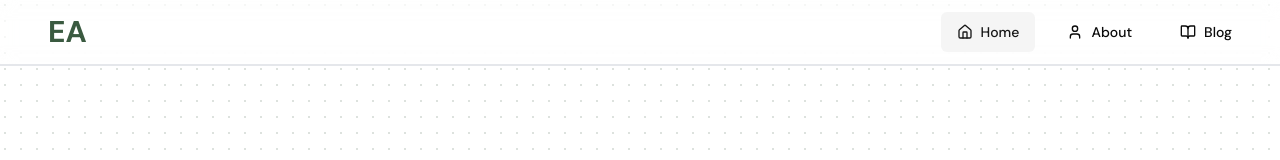
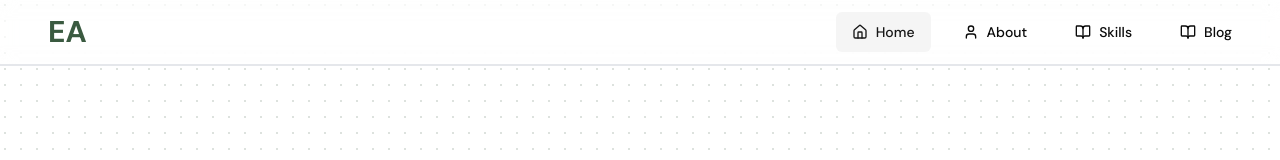
Before and after one commit to sheikhevan/personal-website, a Next.js app: page / in a window 1280 px wide. Shown: the top 160 px of the page. Built offline with nearby package versions, Linux system fonts and the light colour scheme.

Commit message:
added skills button and fixed smooth scrolling

```diff
--- a/app/page.tsx
+++ b/app/page.tsx
@@ -4,8 +4,8 @@ import { ArrowDown } from "lucide-react";
 import Image from "next/image";
 
 export default function Home() {
-  const handleScrollToAbout = () => {
-    document.getElementById("about")?.scrollIntoView({ behavior: "smooth" });
+  const handleSmoothScroll = (targetId: string) => {
+    document.getElementById(targetId)?.scrollIntoView({ behavior: "smooth" });
   };
 
   const skills = [
@@ -28,7 +28,7 @@ export default function Home() {
             Programmer. Designer. Student.
           </p>
           <button
-          onClick={handleScrollToAbout}
+              onClick={() => handleSmoothScroll("about")}
               className="absolute bottom-8 bg-white border-fern border-2 text-fern hover:bg-fern hover:text-white rounded-full p-4 transition-colors duration-300"
               aria-label="Scroll to about section"
           >
@@ -70,7 +70,7 @@ export default function Home() {
           </div>
         </div>
 
-      <div id="skills" className="w-full bg-white bg-dot-hunter/[0.4] py-16">
+        <div id="skills" className="w-full bg-white bg-dot-hunter/[0.4] py-16 relative">
           <div className="container mx-auto flex flex-col md:flex-row items-start justify-center">
             <div className="w-full md:w-1/2 mb-8 md:mb-0 md:pr-8">
               <div className="bg-white p-8 rounded-lg shadow-lg">
--- a/components/NavigationBar.tsx
+++ b/components/NavigationBar.tsx
@@ -82,6 +82,14 @@ const NavigationBar: React.FC = () => {
           About
         </NavLink>
         <NavLink
+            href="#skills"
+            icon={<BookOpen className="h-4 w-4" />}
+            onClick={closeSheet}
+            smoothScroll
+        >
+          Skills
+        </NavLink>
+        <NavLink
             href="/blog"
             icon={<BookOpen className="h-4 w-4" />}
             onClick={closeSheet}
```
Lines whose indentation alone changed are shown as unchanged.
